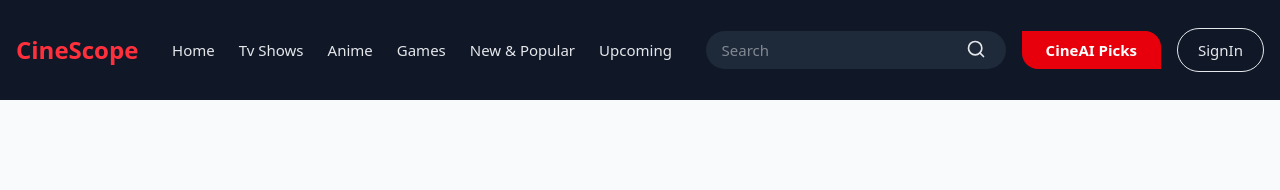
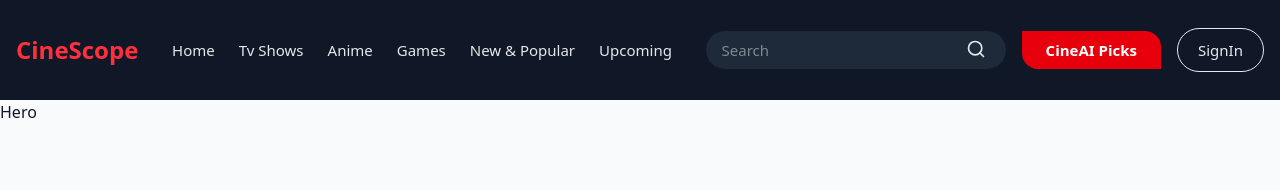
Before and after one commit to Hillary90/React-CineScope, a React (Vite) app: page / in a window 1280 px wide. Shown: the top 190 px of the page. Built offline with nearby package versions, Linux system fonts and the light colour scheme.

Commit message:
added Homepage and hero file

```diff
--- a/src/App.jsx
+++ b/src/App.jsx
@@ -1,5 +1,6 @@
 import React from "react"
 import NavBar from "./components/NavBar";
+import Homepage from "./utility/pages/Homepage";
 
 
 function App() {
@@ -7,6 +8,7 @@ function App() {
   return (
     <div className="min-h-screen bg-gray-50 text-gray-900">
        <NavBar />
+       <Homepage />
     </div>
   )
 }
--- /dev/null
+++ b/src/components/Hero.jsx
@@ -0,0 +1,9 @@
+import React from "react";
+
+function Hero() {
+  return(
+    <div>Hero</div>
+  );
+
+}
+export default Hero;
--- /dev/null
+++ b/src/utility/pages/Homepage.jsx
@@ -0,0 +1,11 @@
+import React from "react";
+import Hero from "../../components/Hero";
+
+function Homepage() {
+  return(
+    <Hero />
+
+  );
+}
+
+export default Homepage;
```
